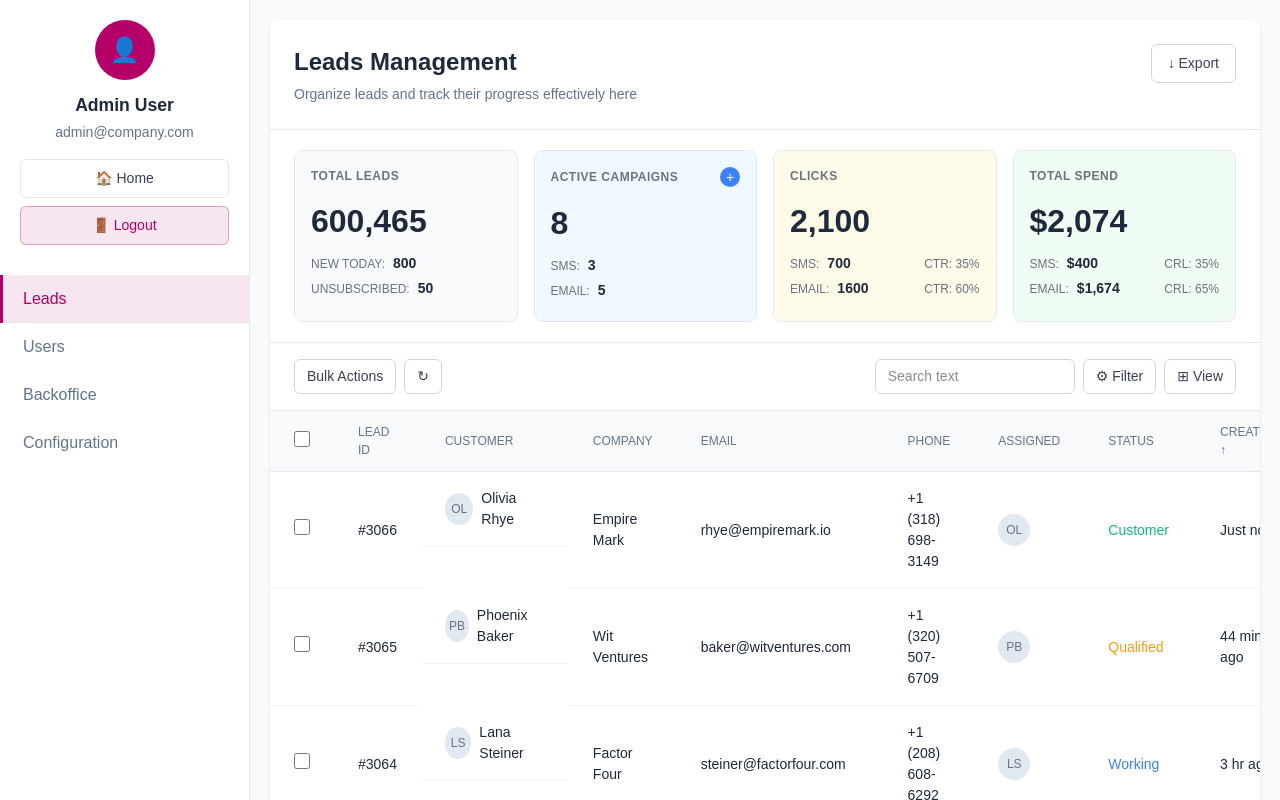
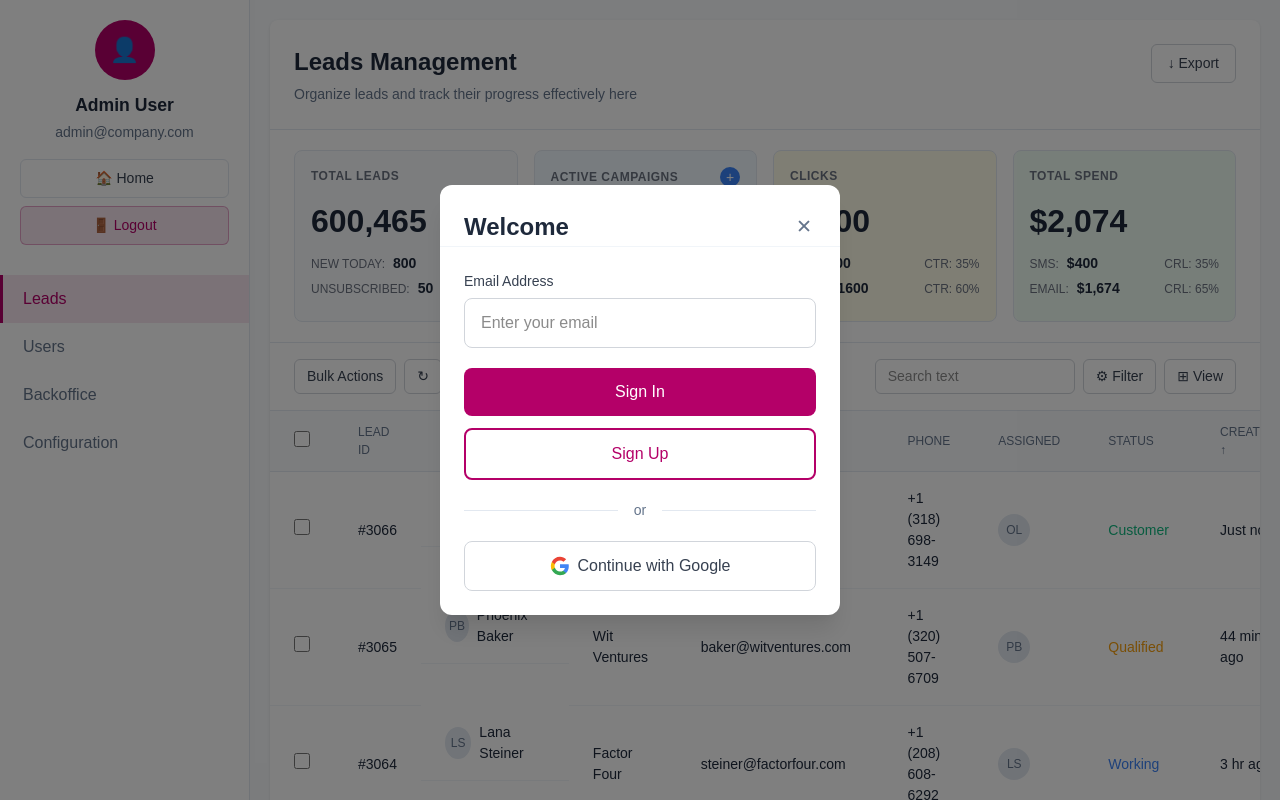
Before and after one commit to draftworks-repos/component-library, a Next.js app: page / in a window 1280 px wide. Both pictures are taken after a click on the button "🚪 Logout". Shown: the top 800 px of the page. Built offline with nearby package versions, Linux system fonts and the light colour scheme.

Commit message:
Create authentication popup component

```diff
--- a/app/Components/AdminDashboard.tsx
+++ b/app/Components/AdminDashboard.tsx
@@ -1,6 +1,7 @@
 "use client";
 import { useState, useEffect } from "react";
 import Link from "next/link";
+import AuthPopup from "./AuthPopup";
 import styles from "./AdminDashboard.module.css";
 
 type Lead = {
@@ -203,6 +204,7 @@ export default function AdminDashboard() {
   const [selectedUsers, setSelectedUsers] = useState<string[]>([]);
   const [selectedBackoffice, setSelectedBackoffice] = useState<string[]>([]);
   const [selectAll, setSelectAll] = useState(false);
+  const [showAuthPopup, setShowAuthPopup] = useState(false);
 
   useEffect(() => {
     setMounted(true);
@@ -935,7 +937,10 @@ export default function AdminDashboard() {
             <Link href="/" className={styles.profileBtn}>
               🏠 Home
             </Link>
-            <button className={`${styles.profileBtn} ${styles.logoutBtn}`}>
+            <button
+              className={`${styles.profileBtn} ${styles.logoutBtn}`}
+              onClick={() => setShowAuthPopup(true)}
+            >
               🚪 Logout
             </button>
           </div>
@@ -959,6 +964,11 @@ export default function AdminDashboard() {
         {activeTab === "Backoffice" && renderBackofficeTab()}
         {activeTab === "Configuration" && renderConfigurationTab()}
       </div>
+
+      <AuthPopup
+        isOpen={showAuthPopup}
+        onClose={() => setShowAuthPopup(false)}
+      />
     </div>
   );
 }
--- /dev/null
+++ b/app/Components/AuthPopup.module.css
@@ -0,0 +1,248 @@
+.overlay {
+  position: fixed;
+  top: 0;
+  left: 0;
+  right: 0;
+  bottom: 0;
+  background: rgba(0, 0, 0, 0.5);
+  display: flex;
+  align-items: center;
+  justify-content: center;
+  z-index: 1000;
+  padding: 20px;
+}
+
+.popup {
+  background: white;
+  border-radius: 12px;
+  box-shadow: 0 20px 25px -5px rgba(0, 0, 0, 0.1), 0 10px 10px -5px rgba(0, 0, 0, 0.04);
+  width: 100%;
+  max-width: 400px;
+  max-height: 90vh;
+  overflow-y: auto;
+  animation: slideIn 0.3s ease-out;
+}
+
+@keyframes slideIn {
+  from {
+    opacity: 0;
+    transform: translateY(-20px) scale(0.95);
+  }
+  to {
+    opacity: 1;
+    transform: translateY(0) scale(1);
+  }
+}
+
+.header {
+  display: flex;
+  justify-content: space-between;
+  align-items: center;
+  padding: 24px 24px 0 24px;
+  border-bottom: 1px solid #f1f5f9;
+  margin-bottom: 24px;
+}
+
+.title {
+  font-size: 1.5rem;
+  font-weight: 600;
+  color: #1e293b;
+  margin: 0;
+}
+
+.closeBtn {
+  background: none;
+  border: none;
+  font-size: 1.2rem;
+  color: #64748b;
+  cursor: pointer;
+  padding: 4px;
+  border-radius: 4px;
+  transition: all 0.2s;
+}
+
+.closeBtn:hover {
+  background: #f1f5f9;
+  color: #374151;
+}
+
+.content {
+  padding: 0 24px 24px 24px;
+}
+
+.inputGroup {
+  margin-bottom: 20px;
+}
+
+.label {
+  display: block;
+  font-size: 0.875rem;
+  font-weight: 500;
+  color: #374151;
+  margin-bottom: 6px;
+}
+
+.input {
+  width: 100%;
+  padding: 12px 16px;
+  border: 1px solid #d1d5db;
+  border-radius: 8px;
+  font-size: 1rem;
+  transition: all 0.2s;
+  box-sizing: border-box;
+}
+
+.input:focus {
+  outline: none;
+  border-color: rgba(180, 0, 104, 1);
+  box-shadow: 0 0 0 3px rgba(180, 0, 104, 0.1);
+}
+
+.input:disabled {
+  background: #f9fafb;
+  color: #6b7280;
+  cursor: not-allowed;
+}
+
+.errorMessage {
+  background: #fef2f2;
+  border: 1px solid #fecaca;
+  color: #dc2626;
+  padding: 12px 16px;
+  border-radius: 8px;
+  font-size: 0.875rem;
+  margin-bottom: 20px;
+  animation: fadeIn 0.3s ease-out;
+}
+
+@keyframes fadeIn {
+  from {
+    opacity: 0;
+    transform: translateY(-10px);
+  }
+  to {
+    opacity: 1;
+    transform: translateY(0);
+  }
+}
+
+.buttonGroup {
+  display: flex;
+  flex-direction: column;
+  gap: 12px;
+}
+
+.btn {
+  padding: 12px 24px;
+  border-radius: 8px;
+  font-size: 1rem;
+  font-weight: 500;
+  cursor: pointer;
+  transition: all 0.2s;
+  border: none;
+  display: flex;
+  align-items: center;
+  justify-content: center;
+  gap: 8px;
+  min-height: 48px;
+}
+
+.btn:disabled {
+  opacity: 0.6;
+  cursor: not-allowed;
+}
+
+.signInBtn {
+  background: rgba(180, 0, 104, 1);
+  color: white;
+}
+
+.signInBtn:hover:not(:disabled) {
+  background: rgba(160, 0, 94, 1);
+  transform: translateY(-1px);
+  box-shadow: 0 4px 12px rgba(180, 0, 104, 0.3);
+}
+
+.signUpBtn {
+  background: white;
+  color: rgba(180, 0, 104, 1);
+  border: 2px solid rgba(180, 0, 104, 1);
+}
+
+.signUpBtn:hover:not(:disabled) {
+  background: rgba(180, 0, 104, 0.05);
+  transform: translateY(-1px);
+}
+
+.divider {
+  display: flex;
+  align-items: center;
+  margin: 8px 0;
+}
+
+.divider::before,
+.divider::after {
+  content: '';
+  flex: 1;
+  height: 1px;
+  background: #e2e8f0;
+}
+
+.divider span {
+  padding: 0 16px;
+  color: #64748b;
+  font-size: 0.875rem;
+}
+
+.googleBtn {
+  background: white;
+  color: #374151;
+  border: 1px solid #d1d5db;
+}
+
+.googleBtn:hover:not(:disabled) {
+  background: #f9fafb;
+  border-color: #9ca3af;
+  transform: translateY(-1px);
+}
+
+.googleIcon {
+  width: 20px;
+  height: 20px;
+}
+
+/* Mobile Responsive */
+@media (max-width: 480px) {
+  .overlay {
+    padding: 10px;
+  }
+
+  .popup {
+    max-width: 100%;
+    border-radius: 8px;
+  }
+
+  .header {
+    padding: 20px 20px 0 20px;
+  }
+
+  .content {
+    padding: 0 20px 20px 20px;
+  }
+
+  .title {
+    font-size: 1.25rem;
+  }
+
+  .btn {
+    padding: 14px 20px;
+    font-size: 0.95rem;
+  }
+}
+
+/* Tablet */
+@media (max-width: 768px) and (min-width: 481px) {
+  .popup {
+    max-width: 90%;
+  }
+}
--- /dev/null
+++ b/app/Components/AuthPopup.tsx
@@ -0,0 +1,147 @@
+"use client";
+import { useState } from "react";
+import styles from "./AuthPopup.module.css";
+
+type AuthPopupProps = {
+  isOpen: boolean;
+  onClose: () => void;
+};
+
+export default function AuthPopup({ isOpen, onClose }: AuthPopupProps) {
+  const [email, setEmail] = useState("");
+  const [error, setError] = useState("");
+  const [isLoading, setIsLoading] = useState(false);
+
+  if (!isOpen) return null;
+
+  const handleSignIn = async () => {
+    setError("");
+    setIsLoading(true);
+
+    // Basic email validation
+    if (!email) {
+      setError("Email is required");
+      setIsLoading(false);
+      return;
+    }
+
+    if (!email.includes("@")) {
+      setError("Please enter a valid email address");
+      setIsLoading(false);
+      return;
+    }
+
+    // Simulate API call
+    setTimeout(() => {
+      setError("User does not exist");
+      setIsLoading(false);
+    }, 1000);
+  };
+
+  const handleSignUp = async () => {
+    setError("");
+    setIsLoading(true);
+
+    if (!email) {
+      setError("Email is required");
+      setIsLoading(false);
+      return;
+    }
+
+    if (!email.includes("@")) {
+      setError("Please enter a valid email address");
+      setIsLoading(false);
+      return;
+    }
+
+    // Simulate API call
+    setTimeout(() => {
+      setError("Account created successfully!");
+      setIsLoading(false);
+    }, 1000);
+  };
+
+  const handleGoogleSignIn = () => {
+    setError("");
+    console.log("Continue with Google clicked");
+    // Handle Google authentication
+  };
+
+  const handleOverlayClick = (e: React.MouseEvent) => {
+    if (e.target === e.currentTarget) {
+      onClose();
+    }
+  };
+
+  return (
+    <div className={styles.overlay} onClick={handleOverlayClick}>
+      <div className={styles.popup}>
+        <div className={styles.header}>
+          <h2 className={styles.title}>Welcome</h2>
+          <button className={styles.closeBtn} onClick={onClose}>
+            ✕
+          </button>
+        </div>
+
+        <div className={styles.content}>
+          <div className={styles.inputGroup}>
+            <label htmlFor="email" className={styles.label}>
+              Email Address
+            </label>
+            <input
+              id="email"
+              type="email"
+              value={email}
+              onChange={(e) => setEmail(e.target.value)}
+              placeholder="Enter your email"
+              className={styles.input}
+              disabled={isLoading}
+            />
+          </div>
+
+          {error && (
+            <div className={styles.errorMessage}>
+              {error}
+            </div>
+          )}
+
+          <div className={styles.buttonGroup}>
+            <button
+              onClick={handleSignIn}
+              disabled={isLoading}
+              className={`${styles.btn} ${styles.signInBtn}`}
+            >
+              {isLoading ? "Signing In..." : "Sign In"}
+            </button>
+
+            <button
+              onClick={handleSignUp}
+              disabled={isLoading}
+              className={`${styles.btn} ${styles.signUpBtn}`}
+            >
+              {isLoading ? "Signing Up..." : "Sign Up"}
+            </button>
+
+            <div className={styles.divider}>
+              <span>or</span>
+            </div>
+
+            <button
+              onClick={handleGoogleSignIn}
+              disabled={isLoading}
+              className={`${styles.btn} ${styles.googleBtn}`}
+            >
+              <svg className={styles.googleIcon} viewBox="0 0 24 24">
+                <path fill="#4285F4" d="M22.56 12.25c0-.78-.07-1.53-.2-2.25H12v4.26h5.92c-.26 1.37-1.04 2.53-2.21 3.31v2.77h3.57c2.08-1.92 3.28-4.74 3.28-8.09z"/>
+                <path fill="#34A853" d="M12 23c2.97 0 5.46-.98 7.28-2.66l-3.57-2.77c-.98.66-2.23 1.06-3.71 1.06-2.86 0-5.29-1.93-6.16-4.53H2.18v2.84C3.99 20.53 7.7 23 12 23z"/>
+                <path fill="#FBBC05" d="M5.84 14.09c-.22-.66-.35-1.36-.35-2.09s.13-1.43.35-2.09V7.07H2.18C1.43 8.55 1 10.22 1 12s.43 3.45 1.18 4.93l2.85-2.22.81-.62z"/>
+                <path fill="#EA4335" d="M12 5.38c1.62 0 3.06.56 4.21 1.64l3.15-3.15C17.45 2.09 14.97 1 12 1 7.7 1 3.99 3.47 2.18 7.07l3.66 2.84c.87-2.6 3.3-4.53 6.16-4.53z"/>
+              </svg>
+              Continue with Google
+            </button>
+          </div>
+        </div>
+      </div>
+    </div>
+  );
+}
```
